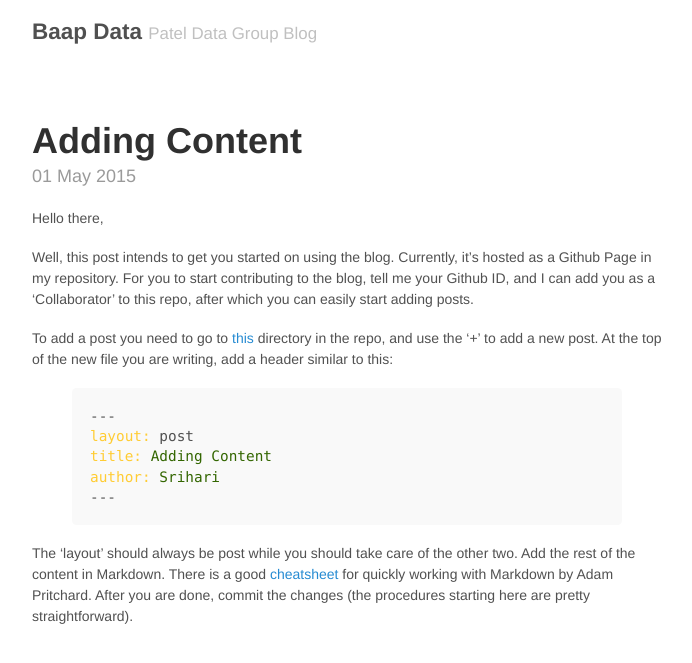
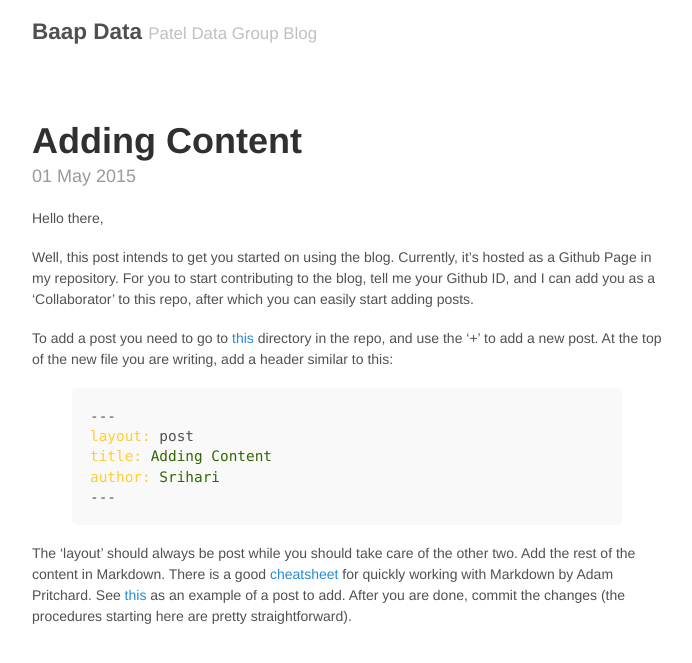
Before and after one commit to ardentsatish/patdata, a Jekyll site: the page built from _posts/2015-05-01-guidelines.md, in a window 1280 px wide. Shown: the top 663 px of the page, without its empty margins (293-985 px from the left). Built offline with Jekyll 4.4.1, drawn with Linux system fonts in a browser that asks for light colours.

Commit message:
Update 2015-05-01-guidelines.md

```diff
--- a/_posts/2015-05-01-guidelines.md
+++ b/_posts/2015-05-01-guidelines.md
@@ -7,7 +7,7 @@
 
 Well, this post intends to get you started on using the blog. Currently, it's hosted as a Github Page in my repository. For you to start contributing to the blog, tell me your Github ID, and I can add you as a 'Collaborator' to this repo, after which you can easily start adding posts.
 
-To add a post you need to go to [this](https://github.com/rsrihari/patdata/tree/master/_posts) directory in the repo, and use the '+' to add a new post. At the top of the new file you are writing, add a header similar to this:
+To add a post you need to go to [this](https://github.com/rsrihari/patdata/tree/gh-pages/_posts) directory in the repo, and use the '+' to add a new post. At the top of the new file you are writing, add a header similar to this:
 
 {% highlight ruby %}
 ---
@@ -17,4 +17,4 @@
 ---
 {% endhighlight %}
 
-The 'layout' should always be post while you should take care of the other two. Add the rest of the content in Markdown. There is a good [cheatsheet](https://github.com/adam-p/markdown-here/wiki/Markdown-Cheatsheet) for quickly working with Markdown by Adam Pritchard. After you are done, commit the changes (the procedures starting here are pretty straightforward).
+The 'layout' should always be post while you should take care of the other two. Add the rest of the content in Markdown. There is a good [cheatsheet](https://github.com/adam-p/markdown-here/wiki/Markdown-Cheatsheet) for quickly working with Markdown by Adam Pritchard. See [this](https://raw.githubusercontent.com/rsrihari/patdata/gh-pages/_posts/2015-05-01-guidelines.md) as an example of a post to add. After you are done, commit the changes (the procedures starting here are pretty straightforward).
```
